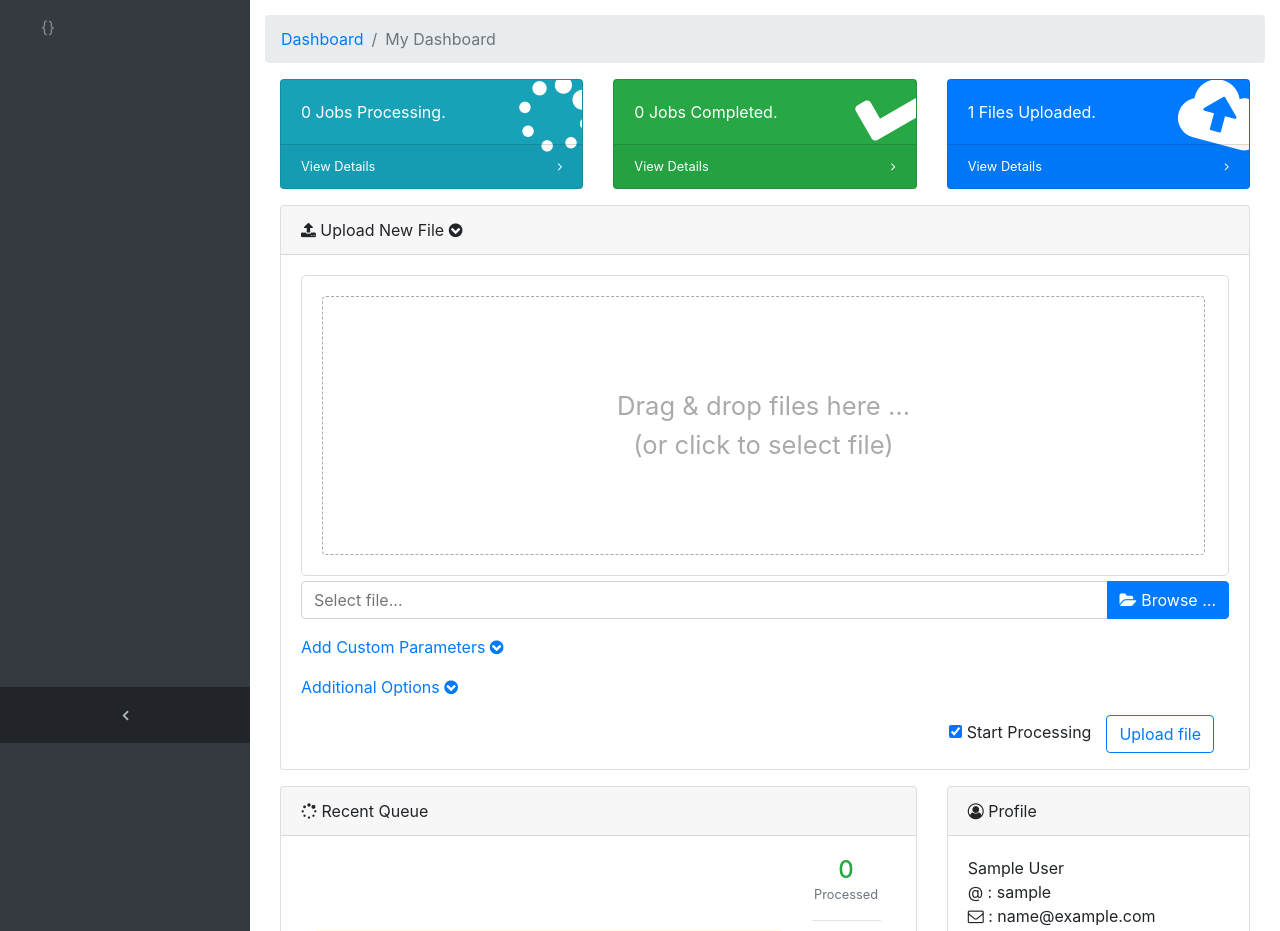
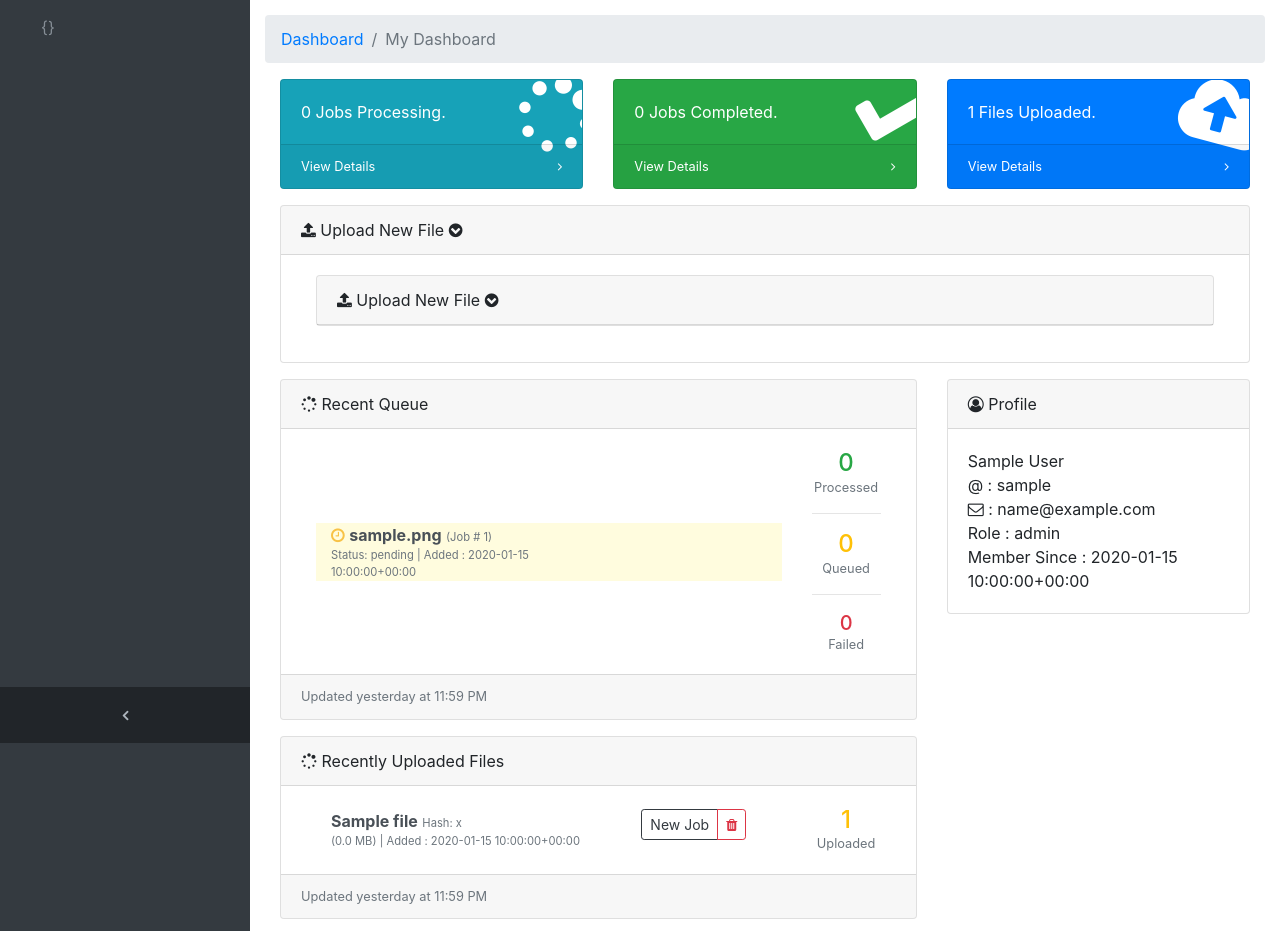
Before and after one commit to saurabhshri/ccextractor-web, a Flask app: page /upload in a window 1280 px wide, after a click on "Upload New File". Shown: the part 57-988 px from the top of the page. Run offline with Flask 2, Linux system fonts and the light colour scheme; the visitor is signed in with stand-in values (Sample User, id 1); data comes from the database, SQL or seed files in the repository; tables that the repository leaves empty hold one stand-in row (values such as "Sample post"); data that the repository does not hold is empty; parts of the project's set-up code (start-up, migrations or seed data) failed here and were passed over; some libraries are stand-ins or nearby versions.

Commit message:
Completely separate upload form.

```diff
--- a/templates/try/mod_dashboard/upload-form.html
+++ b/templates/try/mod_dashboard/upload-form.html
@@ -1,4 +1,10 @@
 {% block body %}
+    <div class="card mb-3" style="margin-left: 15px; margin-right: 15px;">
+        <div class="card-header">
+            <i class="fa fa-upload"></i> <a data-toggle="collapse" data-target="#upload-panel">Upload New File <i class="fa fa-chevron-circle-down"></i></a>
+        </div>
+        <div id="upload-panel" class="collapse in">
+            <div class="card-body">
                 <form method="post" name="uploadForm" id="uploadForm" enctype=multipart/form-data action="{{ url_for('.dashboard', next=next) }}">
                     {{ form.csrf_token }}
                     <div class="">
@@ -73,6 +79,9 @@
 
                     </div>
                 </form>
+            </div>
+        </div>
+    </div>
 {% endblock %}
 
 {% block scripts %}
```
Lines whose indentation alone changed are shown as unchanged.
